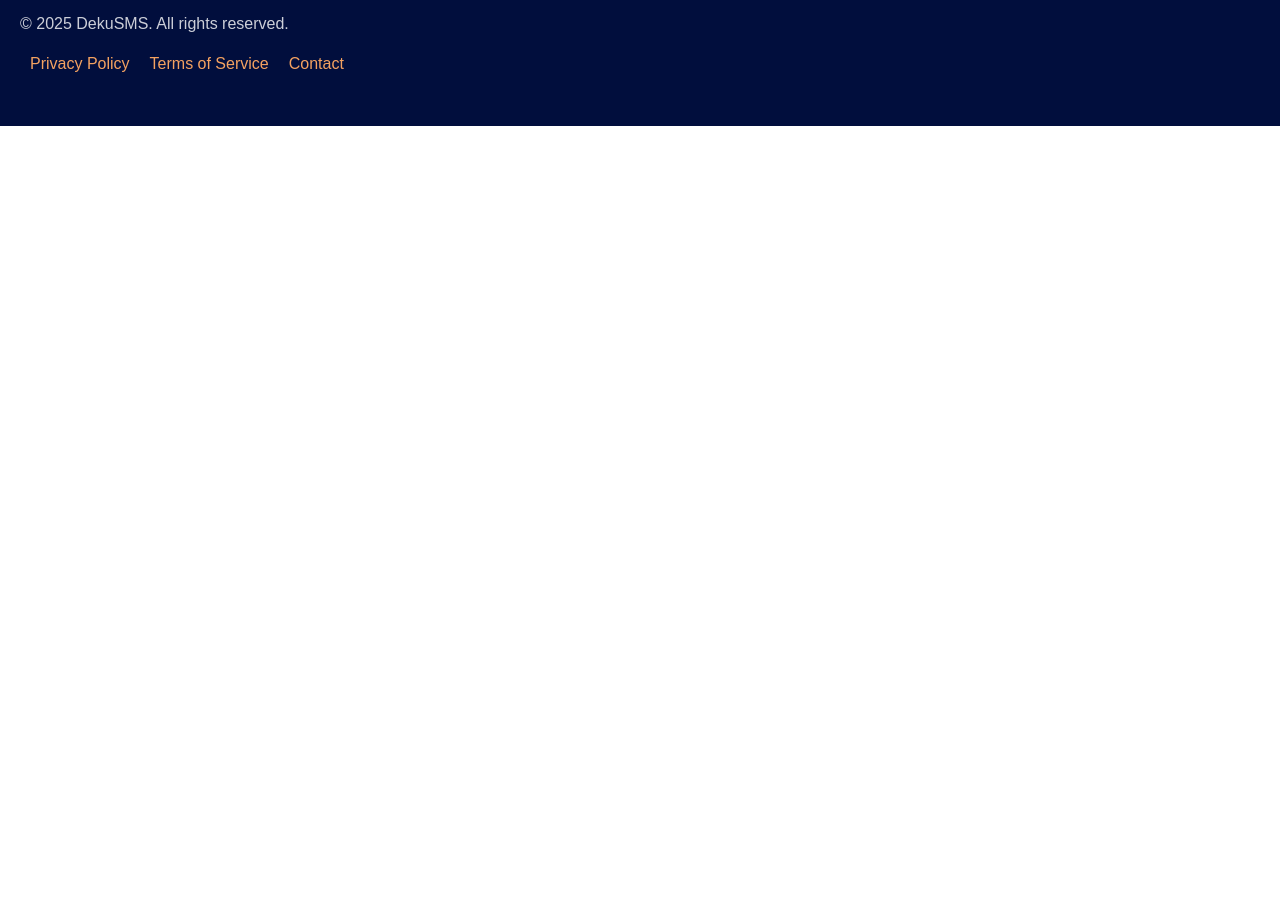
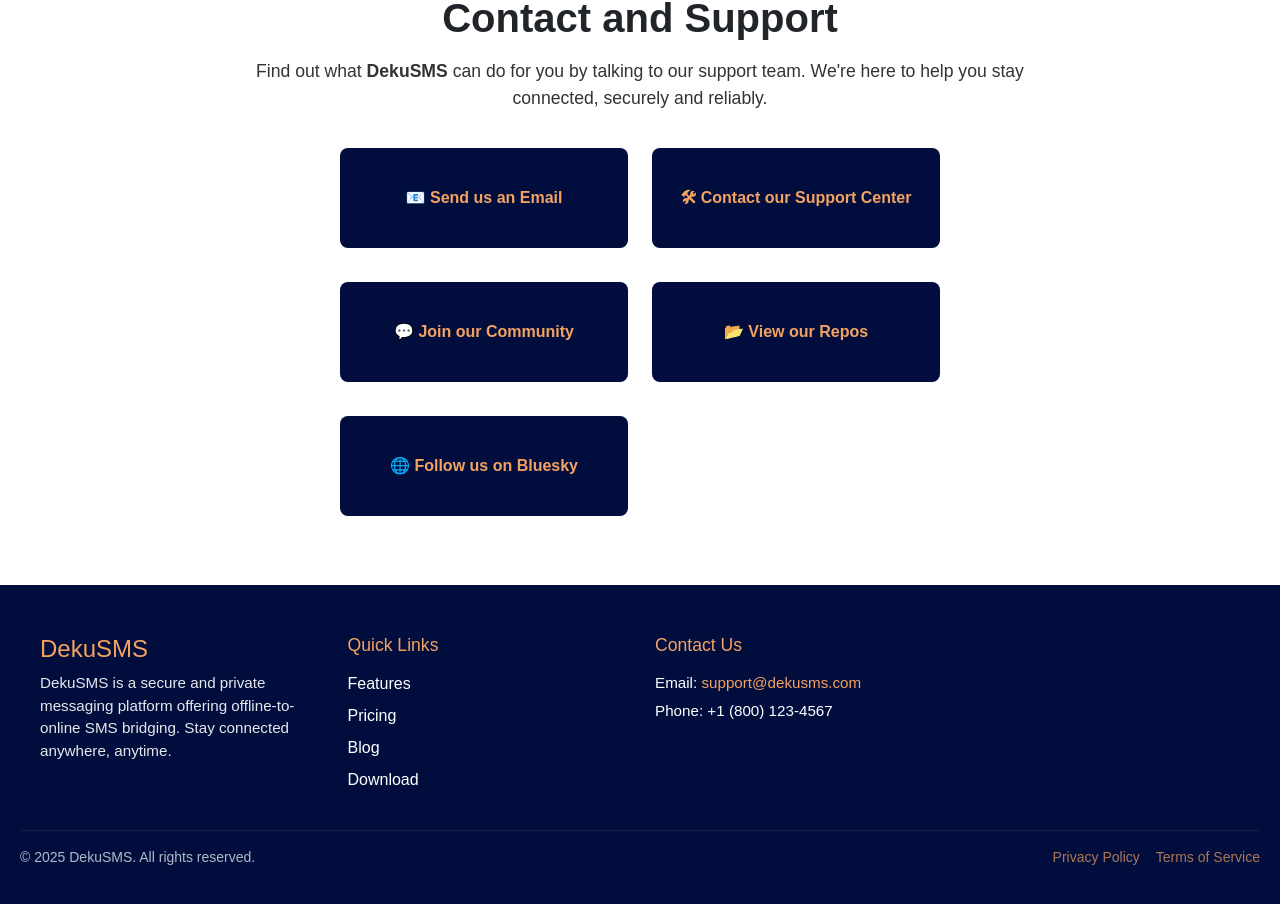
Before and after one commit to dekusms/DekuSMS-Website, a React (Vite) app: page /enterprise in a window 1280 px wide. Shown: the part 2008-2912 px from the top of the page. Before the commit the page ends 2134 px from the top, so only its background shows below. Built offline with nearby package versions, Linux system fonts and the light colour scheme.

Commit message:
added contect section

```diff
--- a/src/App.jsx
+++ b/src/App.jsx
@@ -6,7 +6,6 @@
   useLocation,
   Navigate,
 } from "react-router-dom";
-
 import Navbar from './components/Navbar';
 import Footer from './components/Footer';
 import Home from './pages/Home';
@@ -15,7 +14,6 @@
 import Login from './pages/Login';
 import Signup from './pages/Signup';
 import Dashboard from './pages/Dashboard';
-import Profile from './pages/Profile';
 
 function App() {
   return (
@@ -50,7 +48,6 @@
         <Route path="/pricing/*" element={<Pricing />} />
         <Route path="/login" element={<Login />} />
         <Route path="/signup" element={<Signup />} />
-        <Route path="/profile" element={<Profile />} />
         <Route
           path="/dashboard"
           element={isAuthenticated() ? <Dashboard /> : <Navigate to="/login" />}
--- a/src/index.css
+++ b/src/index.css
@@ -578,46 +578,194 @@
   background-color: #e76f51;
 }
 
+/* ============================= contact section =============================== */
+.contact-support {
+  padding: 4rem 1rem;
+  width: 100%;
+}
 
-/* ============⚡ Footer================= */
+.contact-container {
+  max-width: 1200px;
+  margin: 0 auto;
+  text-align: center;
+}
+
+.contact-support h2 {
+  /* font-size: 2rem;
+  color: #010e3d;
+  margin-bottom: 1rem; */
+  font-size: clamp(2rem, 5vw, 2.5rem);
+  font-weight: 700;
+  margin: 1rem 0;
+}
+
+.contact-description {
+  font-size: 1.1rem;
+  color: #333;
+  margin: 0 auto 2rem auto;
+  max-width: 800px;
+}
+
+.contact-links {
+  list-style: none;
+  padding: 0;
+  margin: 0 auto;
+  display: grid;
+  grid-template-columns: repeat(2, 1fr);
+  gap: 1.5rem;
+  max-width: 600px;
+}
+
+.contact-links li {
+  height: 100%;
+}
+
+.contact-links li a {
+  display: flex;
+  align-items: center;
+  justify-content: center;
+  background: #010e3d;
+  color: #f4a261;
+  padding: 1rem;
+  border-radius: 8px;
+  text-decoration: none;
+  font-weight: 600;
+  transition: background 0.3s ease, transform 0.2s ease;
+  width: 100%;
+  min-height: 100px;
+  box-sizing: border-box;
+  text-align: center;
+}
+
+.contact-links li a:hover {
+  background: #022984;
+  transform: translateY(-4px);
+}
+
+@media screen and (max-width: 768px) {
+  .contact-links {
+    grid-template-columns: 1fr;
+  }
+}
+
+
+/*  ========================= footer ============================= */
 .footer {
   background: #010e3d;
-  padding: 1.5rem 0;
-  margin-top: 3rem;
+  color: #fff;
+  padding: 3rem 1rem 2rem;
+  font-family: 'Roboto', sans-serif;
 }
 
-.footer p {
-  font-size: 1rem;
+.footer-container {
+  max-width: 1200px;
+  margin: 0 auto;
+  display: flex;
+  flex-wrap: wrap;
+  justify-content: space-between;
+  gap: 2rem;
+}
+
+.footer-brand h3 {
+  color: #f4a261;
+  font-size: 1.5rem;
+  margin-bottom: 0.5rem;
+}
+
+.footer-brand p {
+  font-size: 0.95rem;
+  opacity: 0.9;
+  max-width: 350px;
+}
+
+.footer-links-group h4,
+.footer-contact h4 {
+  font-size: 1.1rem;
+  color: #f4a261;
+  margin-bottom: 1rem;
+}
+
+.footer-links-group ul {
+  list-style: none;
+  padding: 0;
+  margin: 0;
+}
+
+.footer-links-group ul li {
+  margin-bottom: 0.5rem;
+}
+
+.footer-links-group ul li a {
+  color: #fff;
+  text-decoration: none;
+  transition: color 0.3s ease;
+}
+
+.footer-links-group ul li a:hover {
+  color: #f4a261;
+}
+
+.footer-contact p {
+  font-size: 0.95rem;
+  margin: 0.3rem 0;
+}
+
+.footer-contact a {
+  color: #f4a261;
+  text-decoration: none;
+}
+
+.footer-socials {
+  margin-top: 1rem;
+}
+
+.footer-socials a {
+  color: #f4a261;
+  margin-right: 1rem;
+  font-size: 1.2rem;
+  transition: transform 0.3s ease;
+}
+
+.footer-socials a:hover {
+  transform: scale(1.2);
+}
+
+.footer-bottom {
+  border-top: 1px solid rgba(255, 255, 255, 0.1);
+  margin-top: 2rem;
+  padding-top: 1rem;
+  display: flex;
+  justify-content: space-between;
+  flex-wrap: wrap;
+  gap: 1rem;
+  font-size: 0.9rem;
   opacity: 0.8;
 }
 
-.footer a {
+.footer-policy-links a {
+  margin-left: 1rem;
   color: #f4a261;
-  margin: 0 10px;
   text-decoration: none;
 }
 
-.footer a:hover {
+.footer-policy-links a:hover {
   text-decoration: underline;
 }
 
+/* Responsive Styling */
+@media screen and (max-width: 768px) {
+  .footer-container {
+    flex-direction: column;
+    text-align: center;
+  }
 
-/* ========================================================================== */
+  .footer-bottom {
+    flex-direction: column;
+    align-items: center;
+    text-align: center;
+  }
 
-.auth-page, .dashboard-page, .profile-page {
-  max-width: 400px;
-  margin: 100px auto;
-  padding: 2rem;
-  background: #f8f9fa;
-  border-radius: 8px;
-  text-align: center;
+  .footer-policy-links a {
+    margin: 0 0.5rem;
+  }
 }
-
-input.form-control {
-  padding: 10px;
-  font-size: 1rem;
-}
-
-button.btn {
-  width: 100%;
-}
--- a/src/pages/Enterprise.jsx
+++ b/src/pages/Enterprise.jsx
@@ -146,15 +146,72 @@
       </div>
     </div>
 
-      {/* ============= ⚡ Footer ================== */}
+    {/* ================== contect ================================== */}
+<section className="contact-support">
+  <div className="contact-container">
+    <h2>Contact and Support</h2>
+    <p className="contact-description">
+      Find out what <strong>DekuSMS</strong> can do for you by talking to our support team. We're here to help you stay connected, securely and reliably.
+    </p>
+    <ul className="contact-links">
+      <li><a href="mailto:support@dekusms.com">📧 Send us an Email</a></li>
+      <li><a href="/support-center">🛠 Contact our Support Center</a></li>
+      <li><a href="/community">💬 Join our Community</a></li>
+      <li><a href="https://github.com/dekusms">📂 View our Repos</a></li>
+      <li><a href="https://bsky.app/profile/dekusms">🌐 Follow us on Bluesky</a></li>
+    </ul>
+  </div>
+</section>
+
+
+
+
+{/* ============= ⚡Footer ================== */}
 <footer className="footer">
+  <div className="footer-container">
+    {/* Brand & Description */}
+    <div className="footer-brand">
+      <h3>DekuSMS</h3>
+      <p>
+        DekuSMS is a secure and private messaging platform offering offline-to-online SMS bridging. Stay connected anywhere, anytime.
+      </p>
+    </div>
+
+    {/* Quick Links */}
+    <div className="footer-links-group">
+      <h4>Quick Links</h4>
+      <ul>
+        <li><a href="#features">Features</a></li>
+        <li><a href="#pricing">Pricing</a></li>
+        <li><a href="#blog">Blog</a></li>
+        <li><a href="#download">Download</a></li>
+      </ul>
+    </div>
+
+    {/* Contact Info */}
+    <div className="footer-contact">
+      <h4>Contact Us</h4>
+      <p>Email: <a href="mailto:support@dekusms.com">support@dekusms.com</a></p>
+      <p>Phone: +1 (800) 123-4567</p>
+      <div className="footer-socials">
+        <a href="#"><i className="fab fa-twitter"></i></a>
+        <a href="#"><i className="fab fa-facebook"></i></a>
+        <a href="#"><i className="fab fa-github"></i></a>
+      </div>
+    </div>
+  </div>
+
+  {/* Bottom Strip */}
+  <div className="footer-bottom">
     <p>© 2025 DekuSMS. All rights reserved.</p>
-        <div>
+    <div className="footer-policy-links">
       <a href="#privacy">Privacy Policy</a>
       <a href="#terms">Terms of Service</a>
-          <a href="#contact">Contact</a>
+    </div>
   </div>
 </footer>
+
+
     </section>
   );
 };
```
Lines whose indentation alone changed are shown as unchanged.
